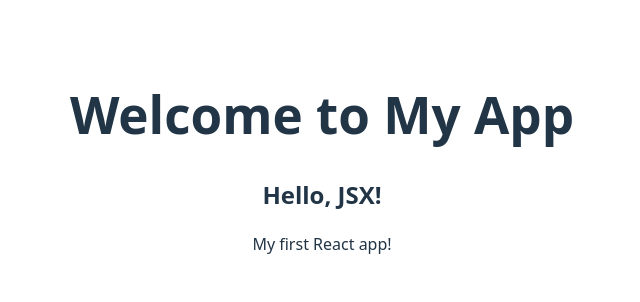
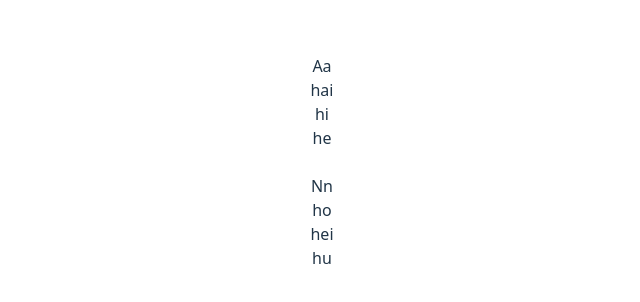
Before and after one commit to warrnn/my-react-app, a React (Vite) app: page / in a window 1280 px wide. Shown: the part 238-540 px from the top of the page, without its empty margins (318-958 px from the left). Built offline with nearby package versions, Linux system fonts and the light colour scheme.

Commit message:
Add Article component and update App to display articles

```diff
--- a/src/App.jsx
+++ b/src/App.jsx
@@ -1,15 +1,14 @@
 import "./App.css";
 import Header from "./components/Header";
+import Article from "./components/Article";
 
 function App() {
-	const element = <h2>Hello, JSX!</h2>;
-
 	return (
-		<div style={{ textAlign: "center", padding: "20px" }}>
-			<Header title="Welcome to My App" />
-			{element}
-			<p>My first React app!</p>
-		</div>
+    <div className="App">
+      <Article name="Aa" titles={["hai", "hi", "he"]} />
+      <br></br>
+      <Article name="Nn" titles={["ho", "hei", "hu"]} />
+    </div>
 	);
 }
 
--- /dev/null
+++ b/src/components/Article.jsx
@@ -0,0 +1,14 @@
+function Article(props) {
+	return (
+		<>
+			<div>{props.name}</div>
+			<div>
+				{props.titles.map((title) => {
+					return <div>{title}</div>;
+				})}
+			</div>
+		</>
+	);
+}
+
+export default Article;
```
